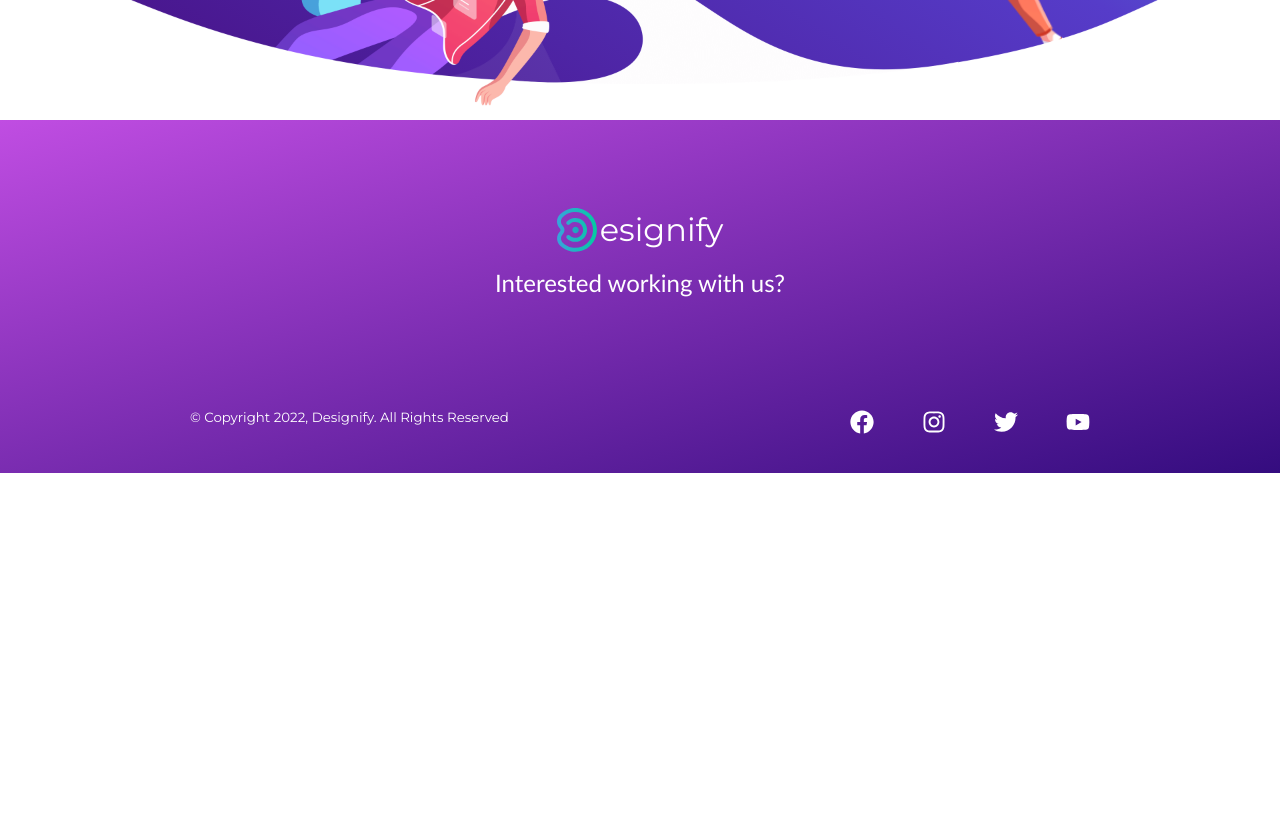
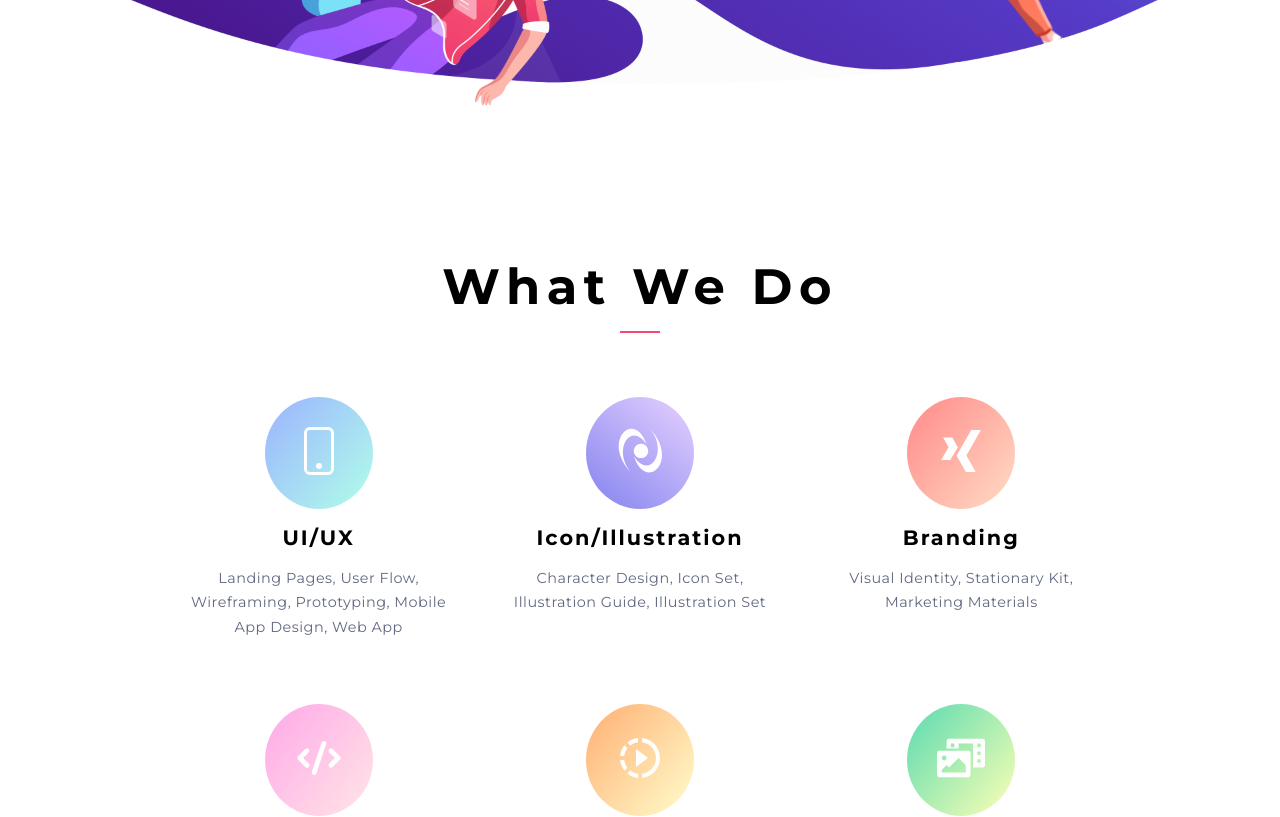
Before and after one commit to mittell/react-design-site, a React (Create React App) app: page / in a window 1280 px wide. Shown: the part 700-1517 px from the top of the page. Before the commit the page ends 1191 px from the top, so only its background shows below. Built offline with nearby package versions, Linux system fonts and the light colour scheme.

Commit message:
chore: added Features reference

```diff
--- a/src/pages/HomePage.jsx
+++ b/src/pages/HomePage.jsx
@@ -1,8 +1,14 @@
 import React from 'react';
+import Features from '../components/Features/Features';
 import Hero from '../components/Hero/Hero';
 
 const HomePage = () => {
-	return <Hero />;
+	return (
+		<>
+			<Hero />
+			<Features />
+		</>
+	);
 };
 
 export default HomePage;
```
